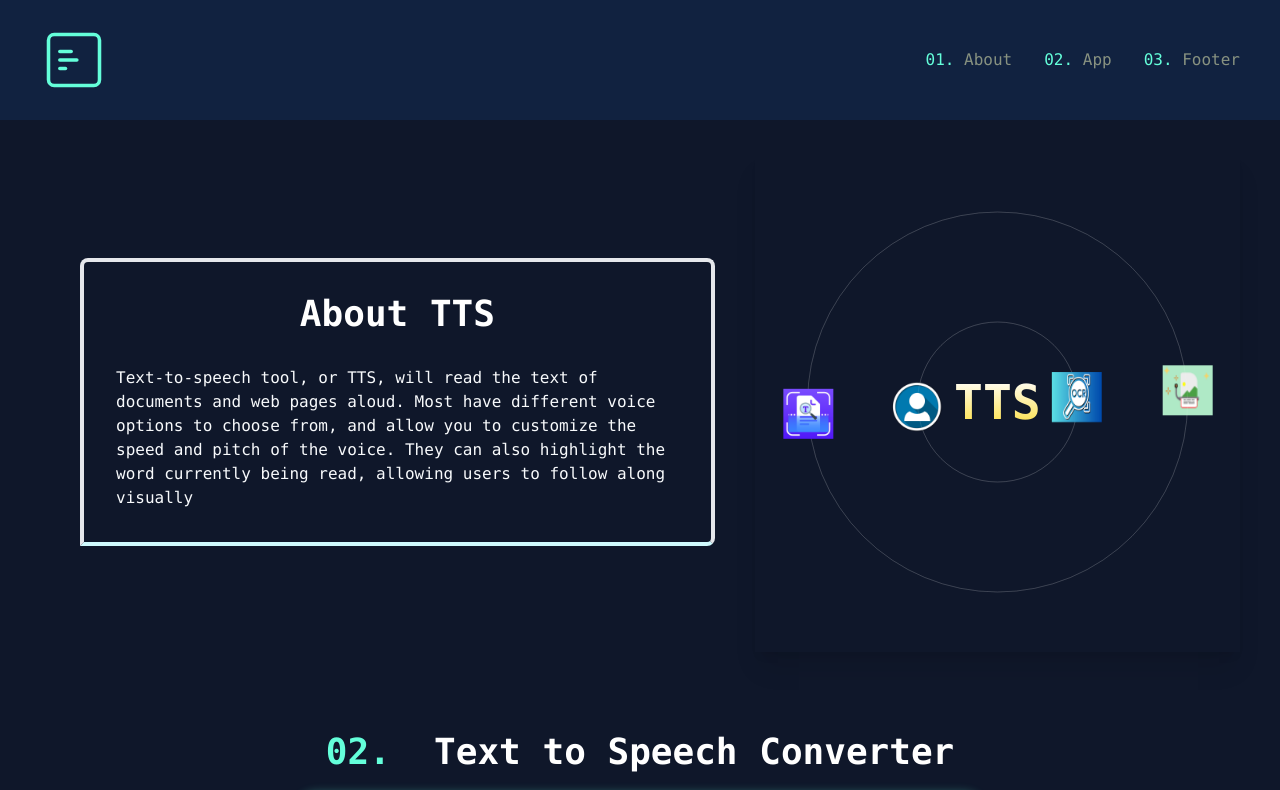
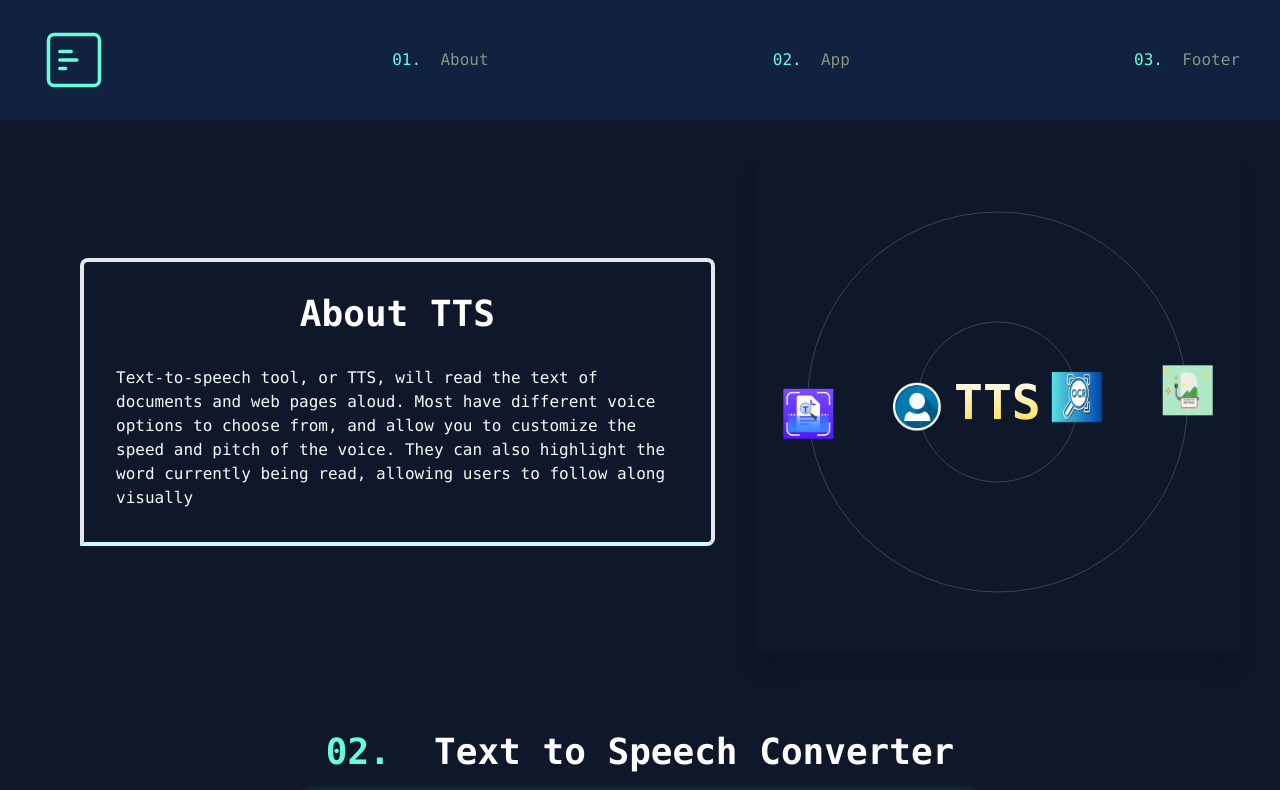
Before and after one commit to prachi214/TTS-tool, a React (Vite) app: page / in a window 1280 px wide. Shown: the top 790 px of the page. Built offline with nearby package versions, Linux system fonts and the light colour scheme.

Commit message:
type errors remove

```diff
--- a/src/App.tsx
+++ b/src/App.tsx
@@ -1,7 +1,7 @@
 import "./App.css";
 import { MantineProvider } from "@mantine/core";
 
-import HomePage from "./component/HomePage";
+import HomePage from "./component/Homepage";
 function App() {
   return (
     <>
--- a/src/component/Header.tsx
+++ b/src/component/Header.tsx
@@ -9,8 +9,8 @@ const handleClick=()=>{
   }
 }
   return links.map((link, index)=>{
-    return <a key={index}  onClick={handleClick} className={`${col?'flex flex-col items-center':''} text-textColor text-ld font-mono hover:text-primaryColor`} href={`#${link}`} underline="never">
-<span className='text-primaryColor'>0{index+1}. </span>{link}
+    return <a key={index}  onClick={handleClick} className={`${col?'flex flex-row items-center':''} text-textColor text-ld font-mono hover:text-primaryColor`} href={`#${link}`}>
+<span className='text-primaryColor'>0{index+1}. &nbsp; </span>{link}
       </a>
   })
 }
@@ -35,13 +35,10 @@ const Header=()=>{
 <nav className={`flex ${show?"":"hidden"}  fixed w-full z-10 bg-bgColor h-[15vh] px-10   justify-between items-center`}>
 <IconAlignBoxLeftMiddle className="z-40" size={68} color='#64FFDA' stroke={1.25}/>
 
-    <div className="md:flex gap-8 hidden">
-{navLinks()}
-    </div>
+{navLinks(true,null)}
 
 </nav>
     );
 }
 
 export default Header;
-export {navLinks}
```
